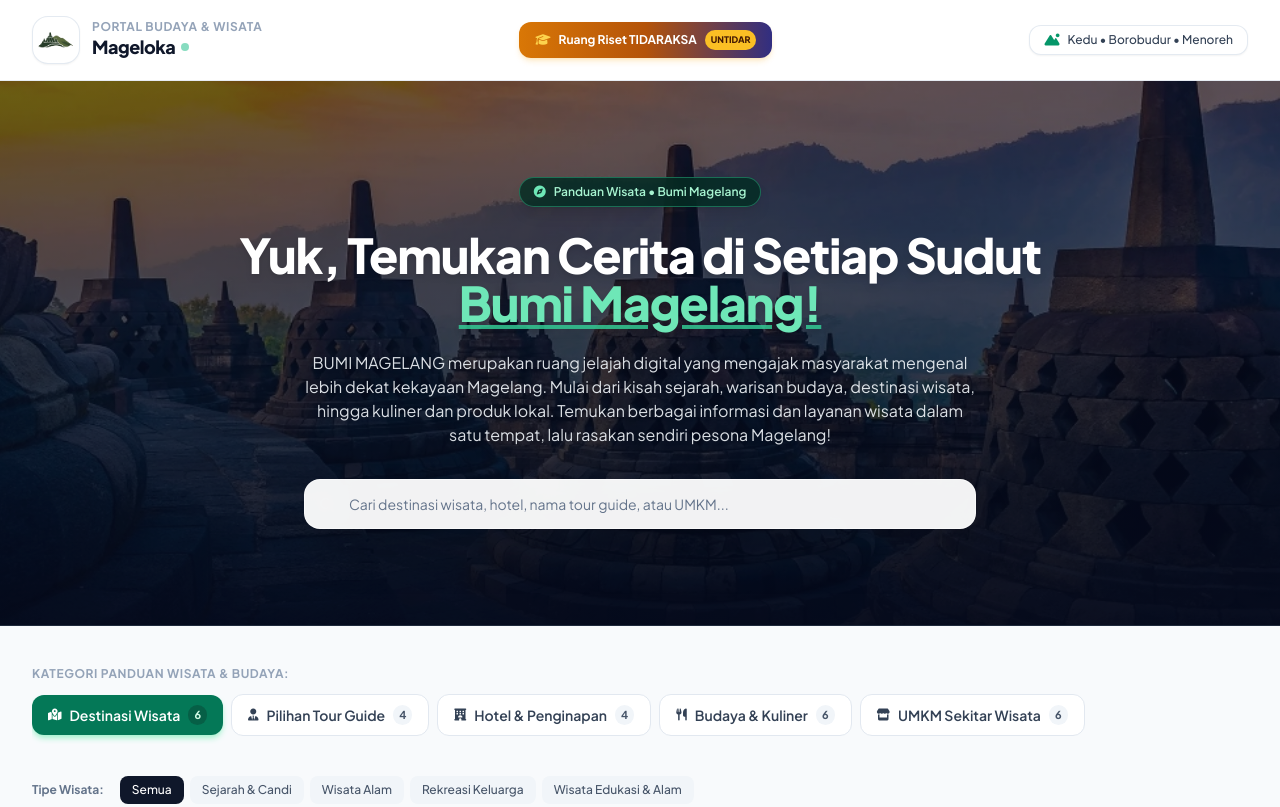
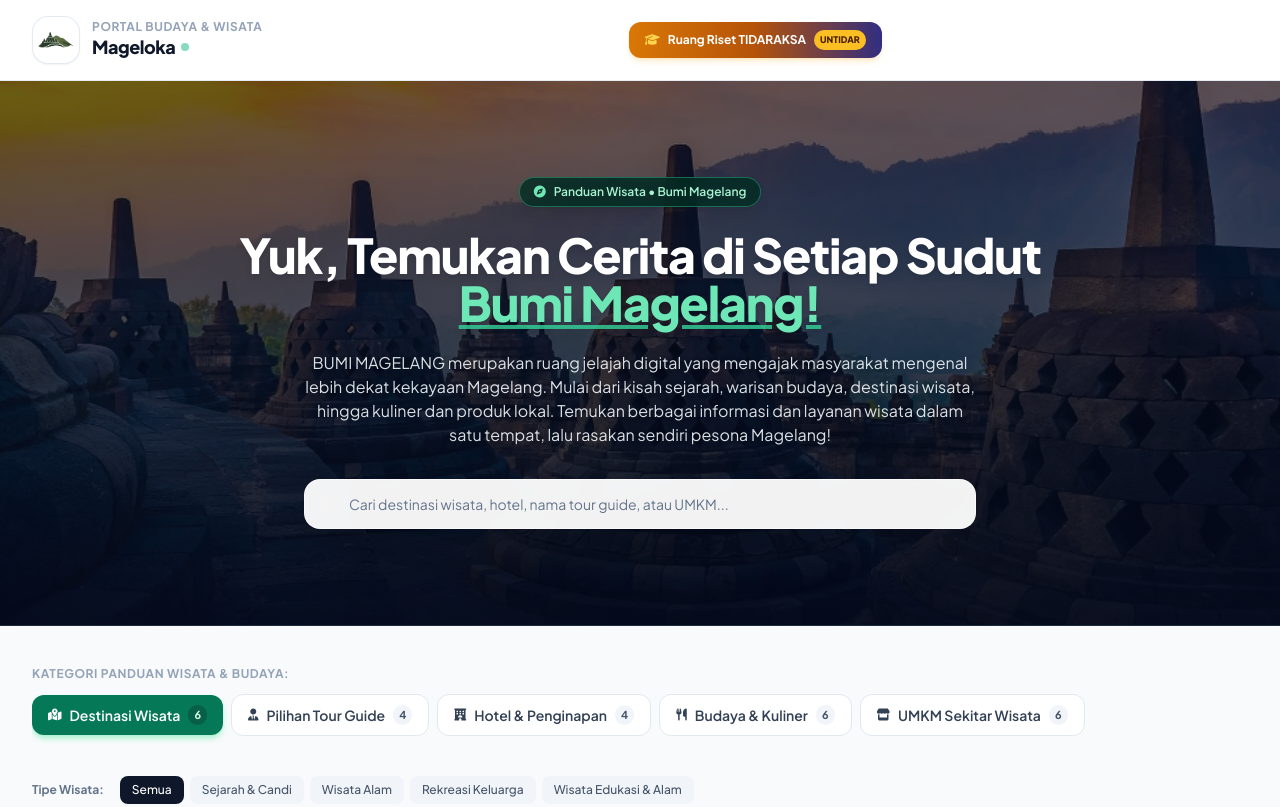
Before and after one commit to Krock-svg/proto-web-culture, a plain HTML site: page index.html in a window 1280 px wide. Shown: the top 807 px of the page. Drawn offline with nearby package versions, Linux system fonts and the light colour scheme.

Commit message:
ui: Hapus badge Kedu Borobudur Menoreh dari navbar

```diff
--- a/index.html
+++ b/index.html
@@ -117,12 +117,6 @@
 
       <!-- Quick Action: Tagline Kota & Mobile Toggle -->
       <div class="flex items-center gap-3">
-        <div
-          class="hidden lg:flex items-center gap-2 text-xs text-slate-500 bg-white border border-slate-200/90 py-1.5 px-3.5 rounded-xl shadow-sm">
-          <i class="fa-solid fa-mountain-sun text-emerald-600"></i>
-          <span class="font-medium text-slate-700">Kedu • Borobudur • Menoreh</span>
-        </div>
-
         <!-- Mobile Drawer Menu Toggle -->
         <button id="mobileMenuToggle" type="button" aria-label="Toggle menu navigasi"
           class="md:hidden p-2.5 rounded-xl bg-slate-100 text-slate-700 hover:bg-slate-200 border border-slate-200 transition-colors">
```
